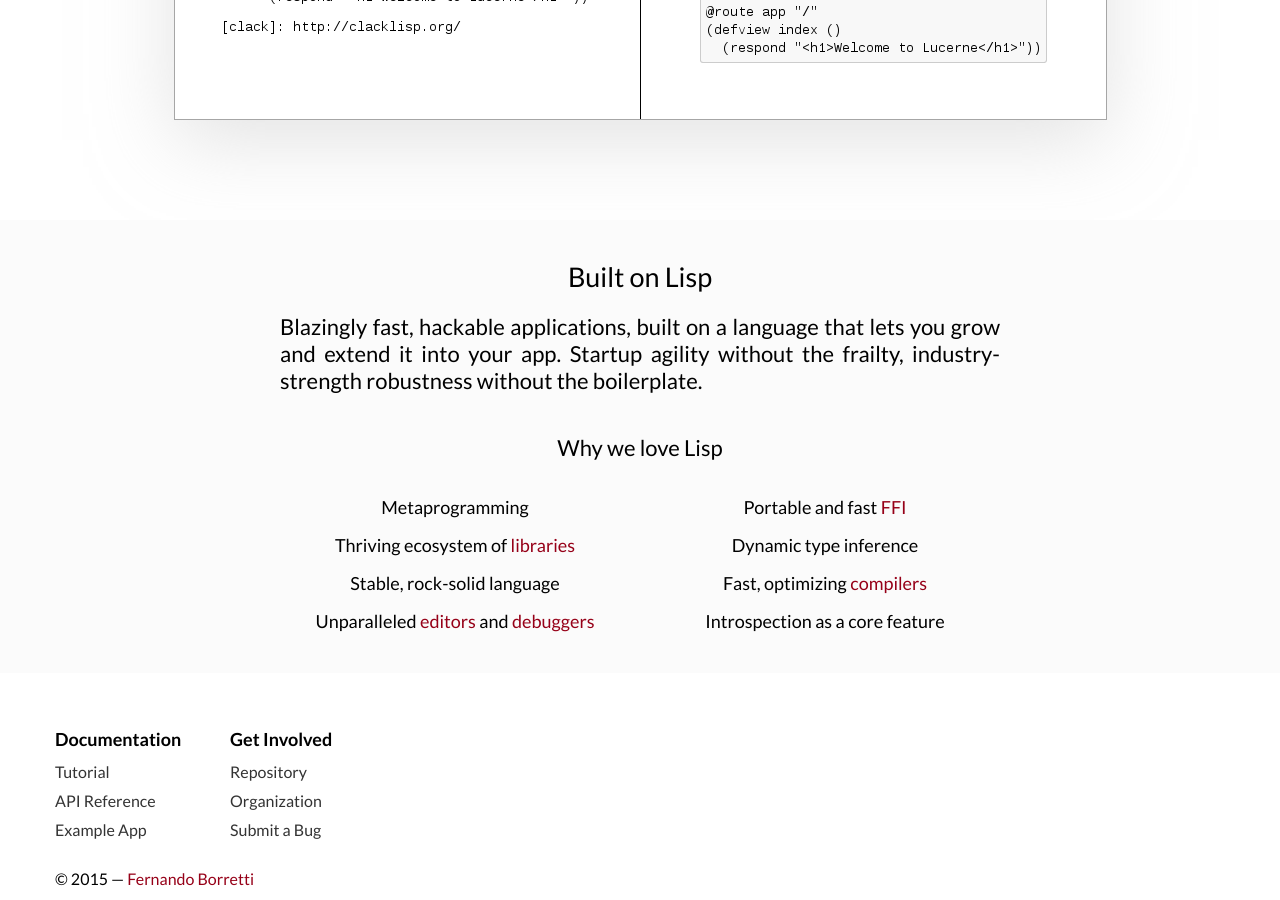
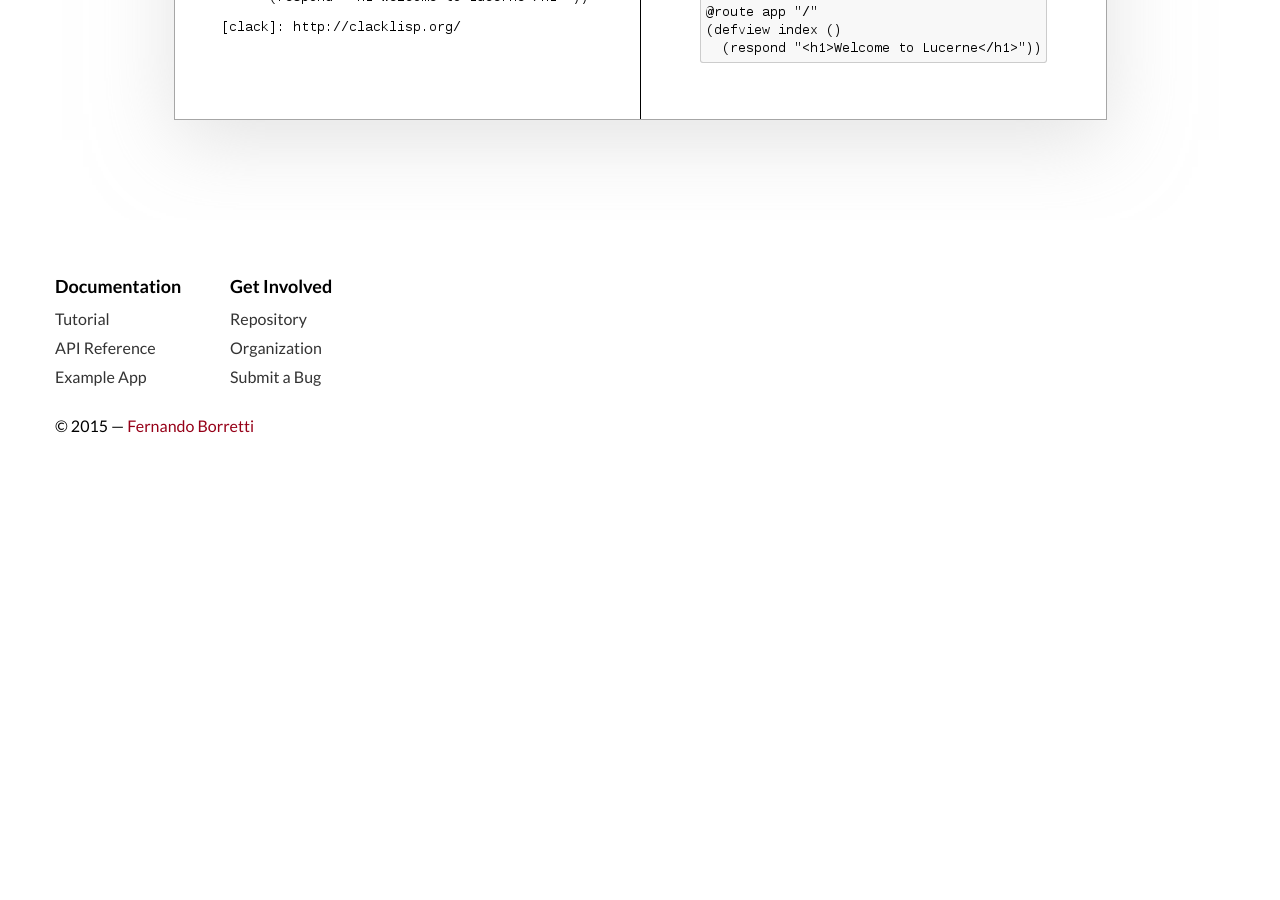
Before and after one commit to ceramic/ceramic.github.io, a Jekyll site: the page built from index.html, in a window 1280 px wide and 900 px high, scrolled down 2339 px. Built offline with Jekyll 4.4.1, drawn with Linux system fonts in a browser that asks for light colours; nearby versions of some CDN libraries; after the commit the page ends 2829 px from its top, so only the background shows below that.

Commit message:
Remove a section

```diff
--- a/index.html
+++ b/index.html
@@ -112,27 +112,4 @@ Done!
       <img src="/assets/img/markedit.png"/>
     </div>
   </section>
-  <section class="cl">
-    <div class="text">
-      Built on Lisp
-    </div>
-    <div class="desc">
-      <p>
-        Blazingly fast, hackable applications, built on a language that lets you
-        grow and extend it into your app. Startup agility without the frailty,
-        industry-strength robustness without the boilerplate.
-      </p>
-      <div class="why">Why we love Lisp</div>
-      <ul class="features">
-        <li>Metaprogramming</li>
-        <li>Thriving ecosystem of <a href="http://quickdocs.org/">libraries</a></li>
-        <li>Stable, rock-solid language</li>
-        <li>Unparalleled <a href="http://www.gnu.org/software/emacs/">editors</a> and <a href="https://common-lisp.net/project/slime/">debuggers</a></li>
-        <li>Portable and fast <a href="https://common-lisp.net/project/cffi/">FFI</a></li>
-        <li>Dynamic type inference</li>
-        <li>Fast, optimizing <a href="http://www.sbcl.org/">compilers</a></li>
-        <li>Introspection as a core feature</li>
-      </ul>
-    </div>
-  </section>
 </main>
```
